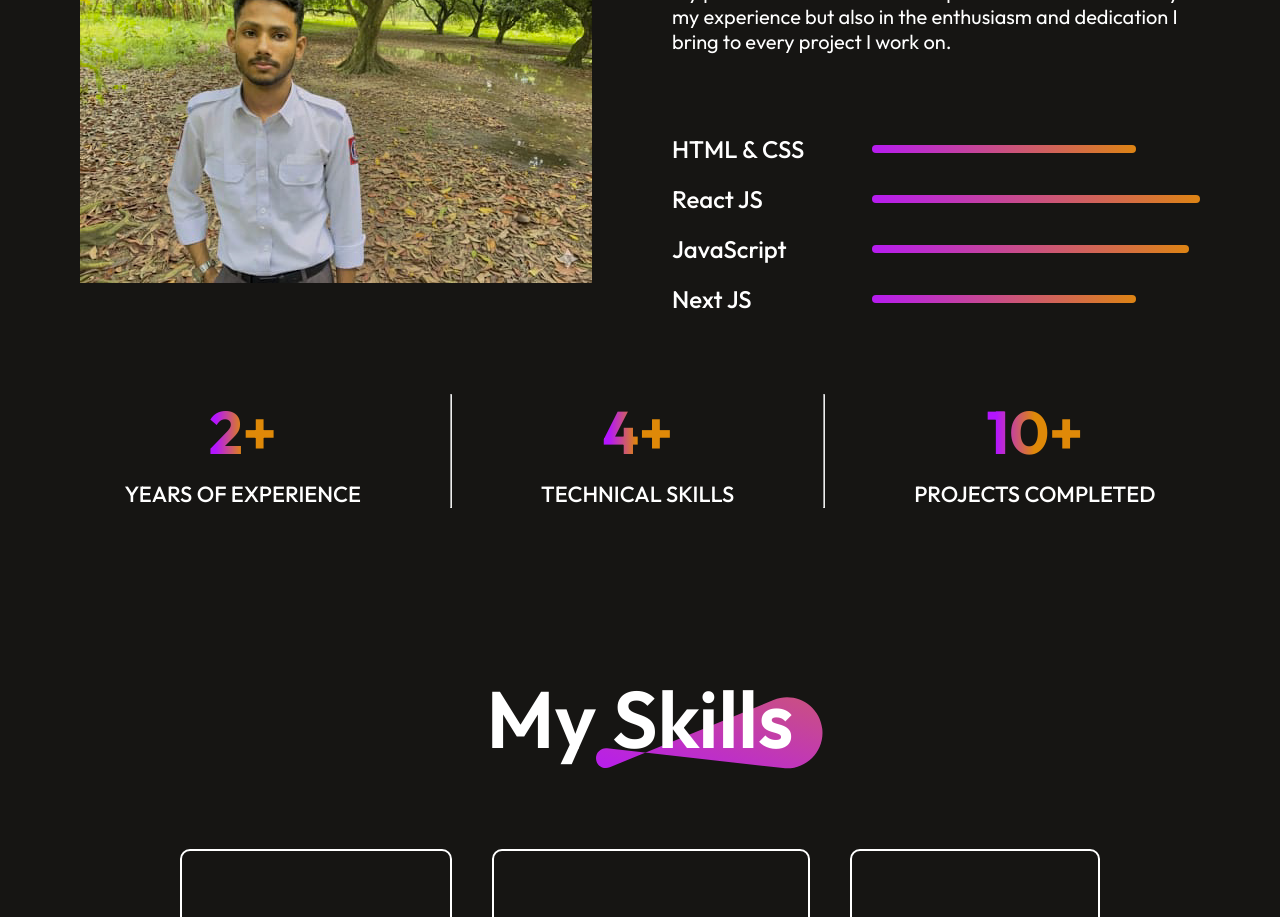
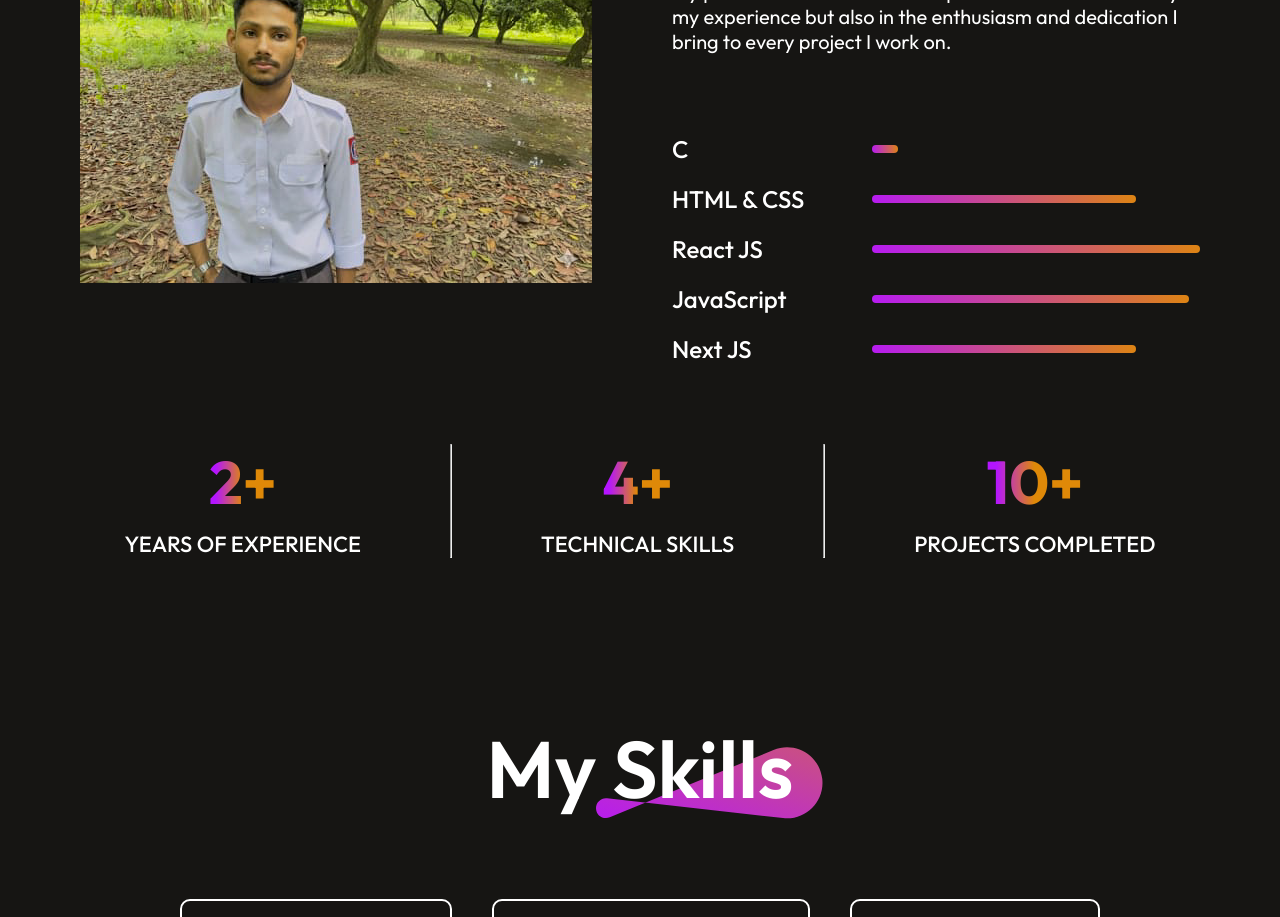
Before and after one commit to Tamim2098/Tamim-Tajwar-Alif-Portfolio, a React (Vite) app: page / in a window 1280 px wide. Shown: the part 1460-2377 px from the top of the page. Built offline with nearby package versions, Linux system fonts and the light colour scheme.

Commit message:
About.jsx

```diff
--- a/src/Components/About/About.jsx
+++ b/src/Components/About/About.jsx
@@ -26,6 +26,10 @@ const About = () => {
           </div>
 
           <div className="about-skills">
+            <div className="about-skill">
+              <p>C</p>
+              <hr style={{ width: '5%' }} />
+            </div>
             <div className="about-skill">
               <p>HTML & CSS</p>
               <hr style={{ width: '50%' }} />
```
